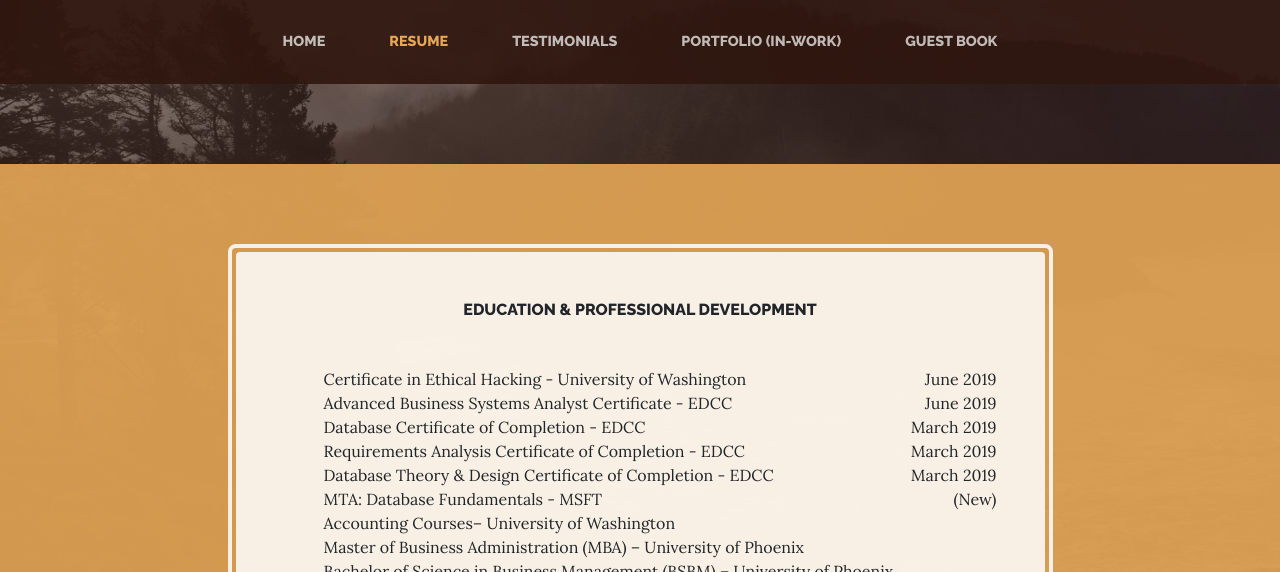
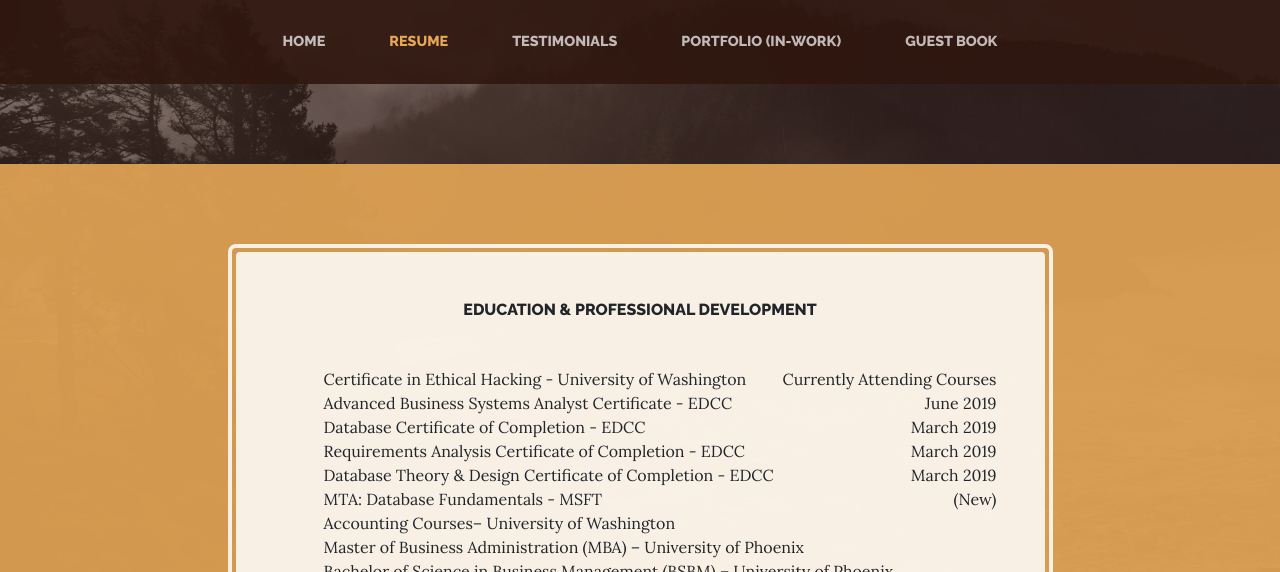
Before and after one commit to MoreAboutAmelia/Amelia, a website: page resume.html in a window 1280 px wide. Shown: the part 228-800 px from the top of the page. Drawn offline with Linux system fonts and the light colour scheme.

Commit message:
Update resume.html

```diff
--- a/resume.html
+++ b/resume.html
@@ -69,7 +69,7 @@
               <ul >
 		  <li class="list-unstyled-item list-hours-item d-flex">
                   Certificate in Ethical Hacking - University of Washington
-                  <span class="ml-auto">June 2019</span>
+                  <span class="ml-auto">Currently Attending Courses</span>
                 </li>
                 <li class="list-unstyled-item list-hours-item d-flex">
                   Advanced Business Systems Analyst Certificate - EDCC
```
